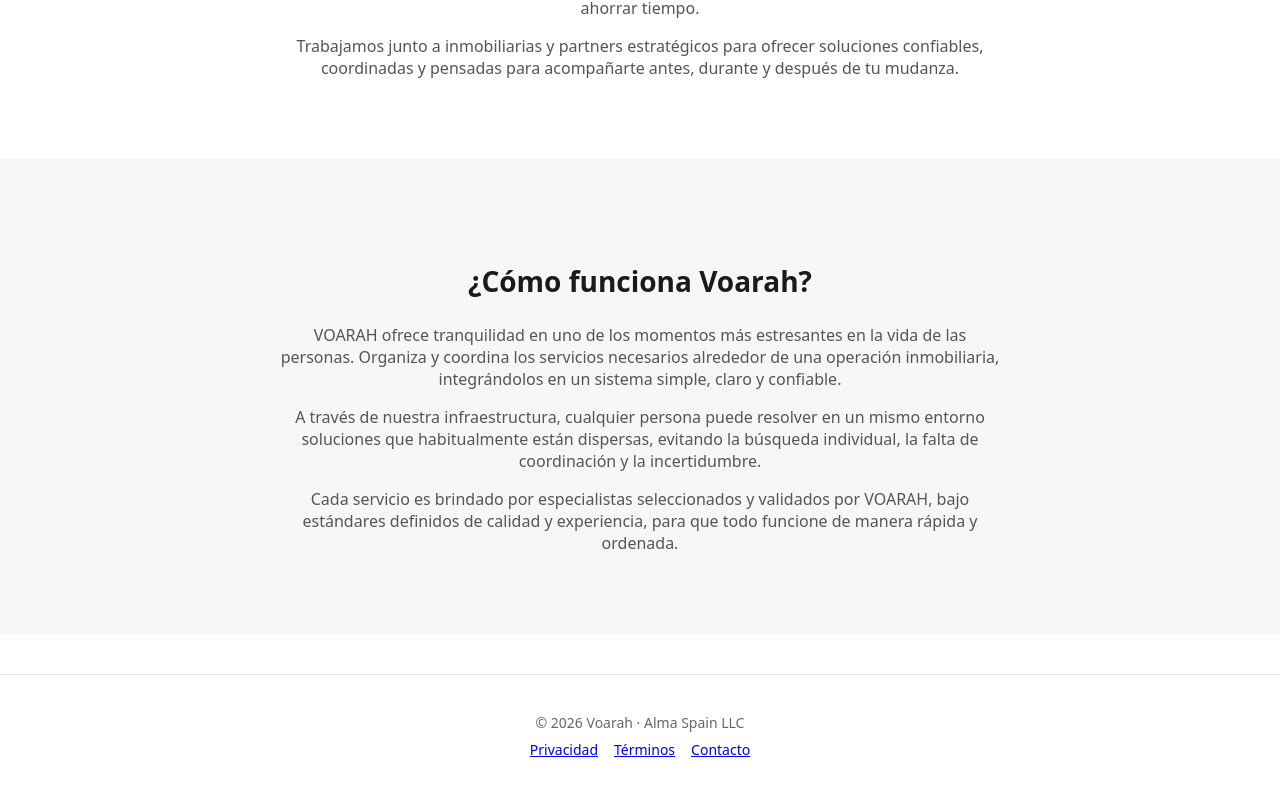
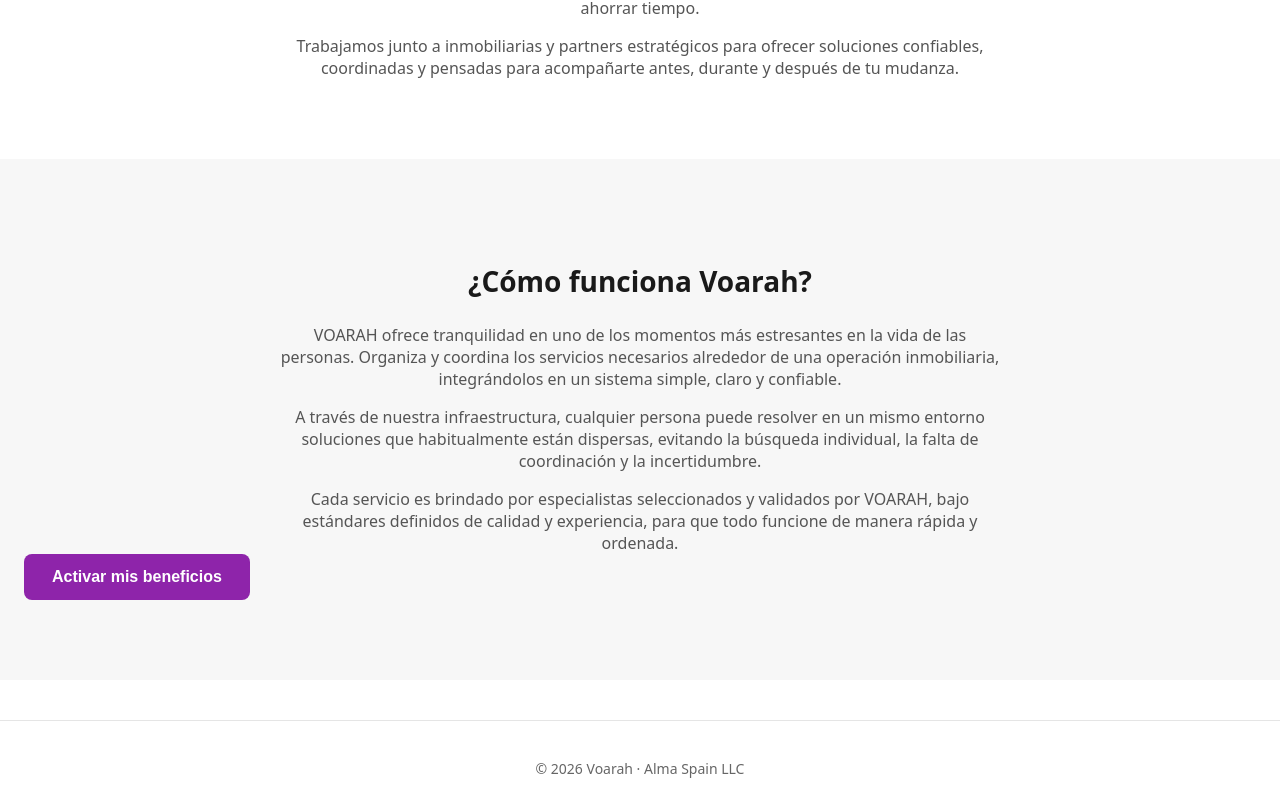
Before and after one commit to voarah82-source/Voarah, a Next.js app: page / in a window 1280 px wide. Shown: the part 1103-1891 px from the top of the page. Built offline with nearby package versions, Linux system fonts and the light colour scheme.

Commit message:
Update page.tsx

```diff
--- a/app/page.tsx
+++ b/app/page.tsx
@@ -282,6 +282,21 @@ export default function HomePage() {
       para que todo funcione de manera rápida y ordenada.
     </p>
   </div>
+    <button
+    onClick={() => setOpen(true)}
+    style={{
+      padding: '14px 28px',
+      background: '#8E24AA',
+      color: '#fff',
+      border: 'none',
+      borderRadius: 8,
+      fontSize: 16,
+      fontWeight: 600,
+      cursor: 'pointer'
+    }}
+  >
+    Activar mis beneficios
+  </button>
 </section>
 
 
```
